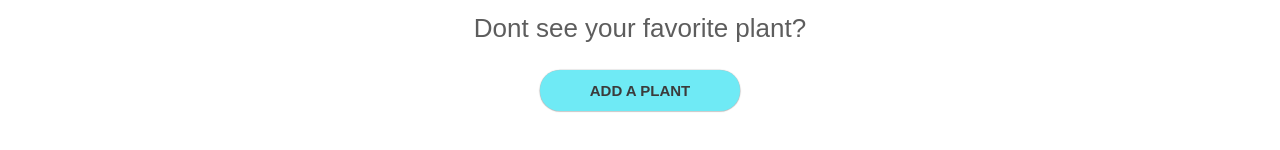
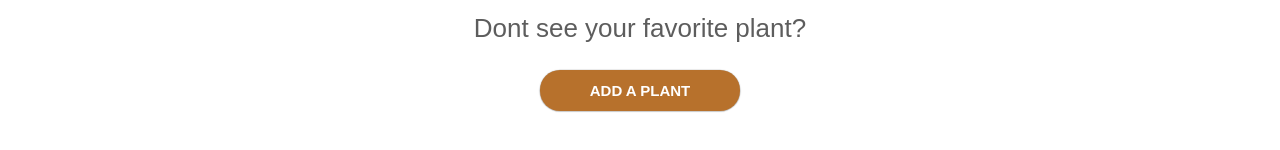
Before and after one commit to jordanje/Green-Zone, a React (Create React App) app: page /plants in a window 1280 px wide. Shown: the part 256-406 px from the top of the page. Built offline with nearby package versions, Linux system fonts and the light colour scheme; no server answers.

Commit message:
changes gif

```diff
--- a/src/components/NewPlant.css
+++ b/src/components/NewPlant.css
@@ -69,7 +69,7 @@
     font-size: 14px;
     cursor: pointer;
     box-shadow: 0px 0.3px 1px 0.5px rgb(184, 184, 184);
-    background-color: rgb(111, 234, 245);
+    background-color: rgb(219, 189, 159);
     text-transform: uppercase;
     font-weight: 500;
 }
--- a/src/components/PlantCards.css
+++ b/src/components/PlantCards.css
@@ -29,7 +29,8 @@
 
 .new-plant-form {
    margin-top: 60px;
-   background-color: rgb(111, 234, 245);
+   /* background-color: rgb(111, 234, 245); */
+   background-color: rgb(183, 113, 44);
    padding: 10px;
 }
 
@@ -55,10 +56,10 @@
     font-size: 15px;
     cursor: pointer;
     box-shadow: 0px 0.3px 1px 0.5px rgb(184, 184, 184);
-    background-color: rgb(111, 234, 245);
+    background-color: rgb(183, 113, 44);
     text-transform: uppercase;
     font-weight: 500;
     font-family: Arial, Helvetica, sans-serif;
-    color: rgb(59, 59, 59);
+    color: rgb(255, 255, 255);
     font-weight: 600;
 }
```
Also changed, not shown: src/ezgif.com-gif-maker.gif (added), 1 other file (tests, documents, lock files or other folders).
